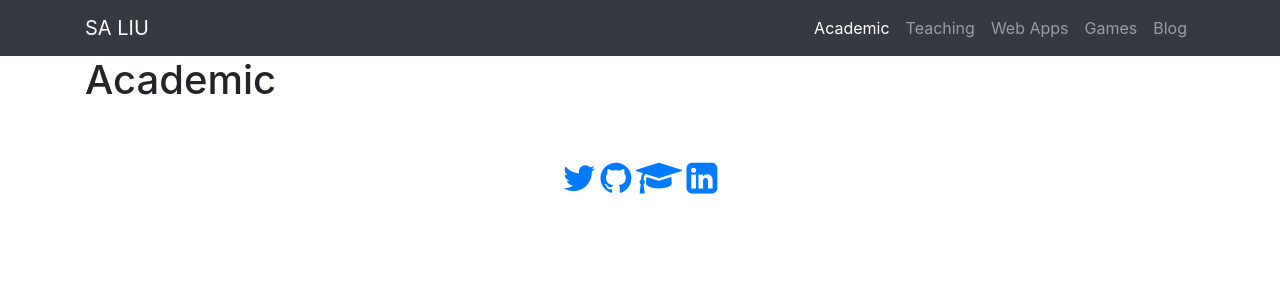
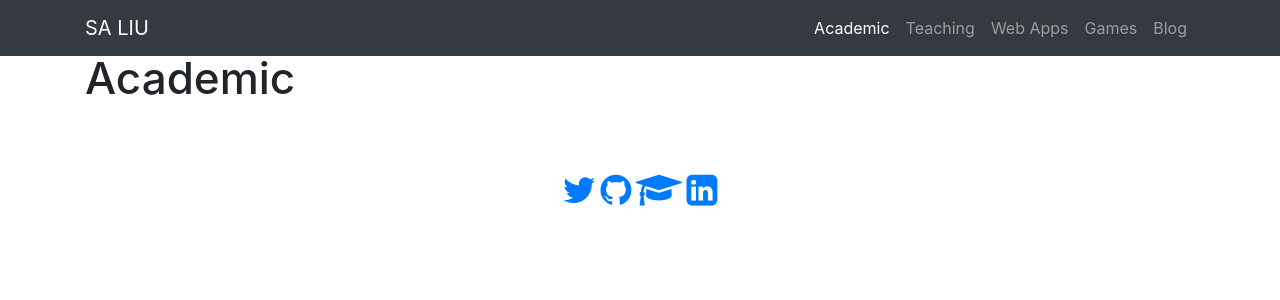
Before and after one commit to Tonicdragon6x66/saliudev.github.io, a Jekyll site: the page built from academic/index.html, in a window 1280 px wide. Shown: the top 300 px of the page. Built offline with Jekyll 4.4.1, drawn with Linux system fonts in a browser that asks for light colours.

Commit message:
adjust the heading

```diff
--- a/academic/index.html
+++ b/academic/index.html
@@ -26,6 +26,6 @@ title: SA LIU | Researcher, Teacher, Developer
     <div class="container">
 
 
-			<h1>Academic</h1>
+			<h1 class="masthead-heading">Academic</h1>
 
 	</div>
```
